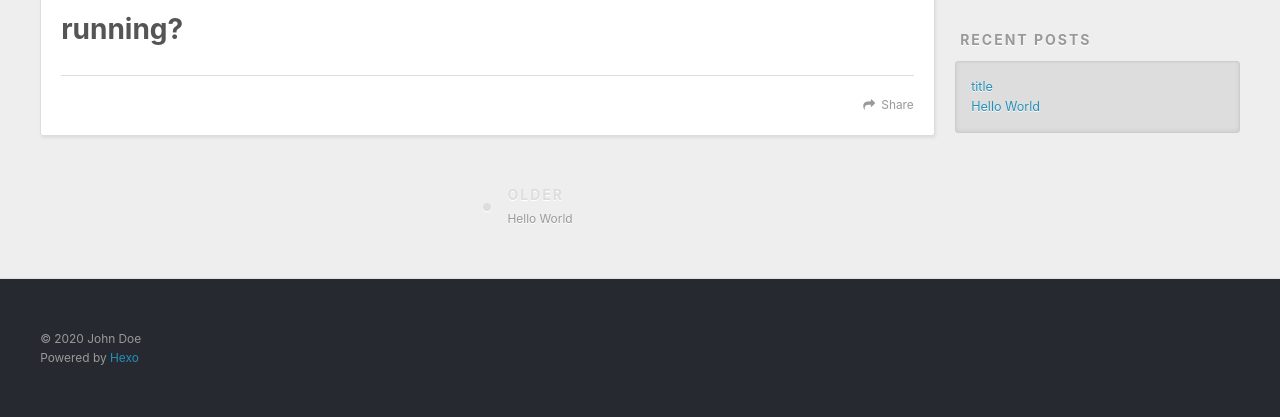
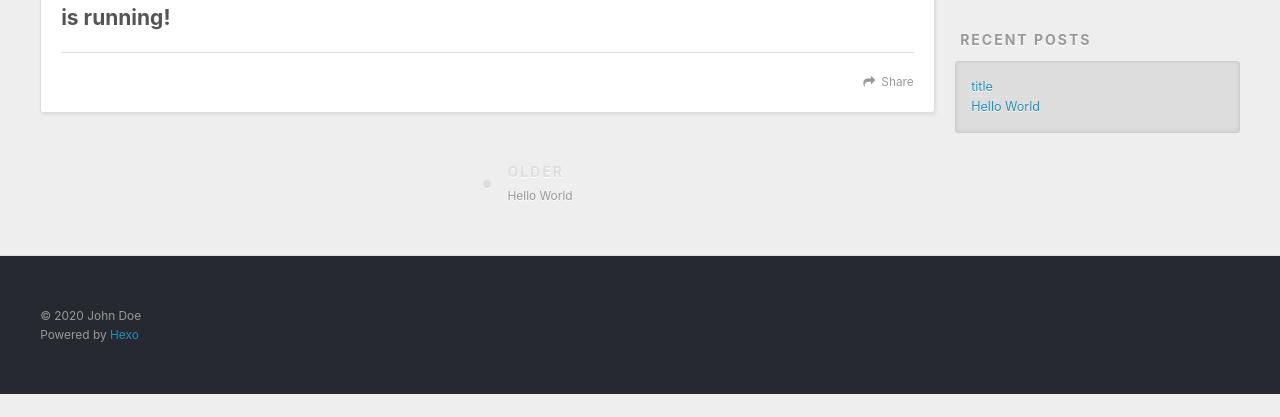
Before and after one commit to blue-sea-27/blue-sea-27.github.io, a plain HTML site: page 2020/08/24/title/index.html in a window 1280 px wide. Shown: the part 448-865 px from the top of the page. After the commit the page ends 842 px from the top, so only its background shows below. Drawn offline with nearby package versions, Linux system fonts and the light colour scheme.

Commit message:
Site updated: 2020-08-24 17:44:09

```diff
--- a/2020/08/24/title/index.html
+++ b/2020/08/24/title/index.html
@@ -7,15 +7,15 @@
 
   <title>title | Hexo</title>
   <meta name="viewport" content="width=device-width, initial-scale=1, maximum-scale=1">
-  <meta name="description" content="running?">
+  <meta name="description" content="is running!">
 <meta property="og:type" content="article">
 <meta property="og:title" content="title">
 <meta property="og:url" content="http://yoursite.com/2020/08/24/title/index.html">
 <meta property="og:site_name" content="Hexo">
-<meta property="og:description" content="running?">
+<meta property="og:description" content="is running!">
 <meta property="og:locale" content="en_US">
 <meta property="article:published_time" content="2020-08-24T08:28:56.000Z">
-<meta property="article:modified_time" content="2020-08-24T08:36:45.886Z">
+<meta property="article:modified_time" content="2020-08-24T09:43:32.985Z">
 <meta property="article:author" content="John Doe">
 <meta name="twitter:card" content="summary">
 
@@ -88,7 +88,7 @@
 
     <div class="article-entry" itemprop="articleBody">
 
-        <h1 id="running"><a href="#running" class="headerlink" title="running?"></a>running?</h1>
+        <h2 id="is-running"><a href="#is-running" class="headerlink" title="is running!"></a>is running!</h2>
 
     </div>
     <footer class="article-footer">
```
Also changed, not shown: index.html (+1 -1 lines).
